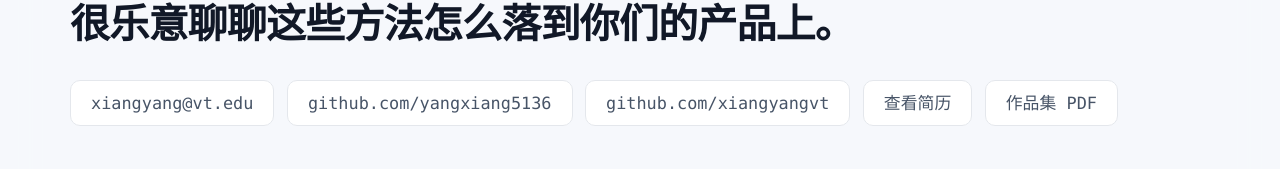
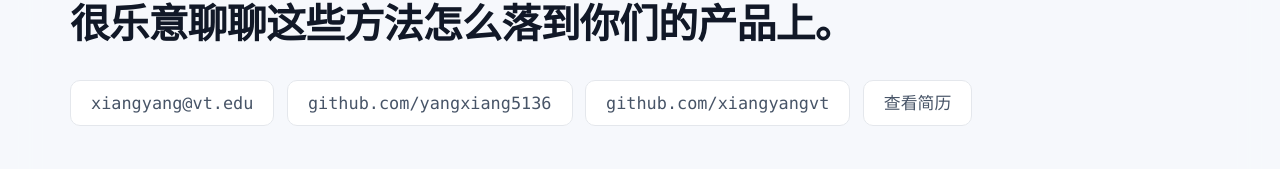
Before and after one commit to yangxiang5136/hci-portfolio, a plain HTML site: page index.html in a window 1280 px wide. Shown: the part 3395-3564 px from the top of the page. Drawn offline with Linux system fonts and the light colour scheme.

Commit message:
no-mistakes(test): Unpublish portfolio PDF from footer and route checks

```diff
--- a/index.html
+++ b/index.html
@@ -856,7 +856,6 @@ html[lang="en"] [data-zh]{display:none!important;}
       <a href="https://github.com/yangxiang5136" target="_blank" rel="noopener">github.com/yangxiang5136</a>
       <a href="https://github.com/xiangyangvt" target="_blank" rel="noopener">github.com/xiangyangvt</a>
       <a href="resume.html" target="_blank" rel="noopener"><span data-zh>查看简历</span><span data-en>View résumé</span></a>
-      <a href="assets/portfolio.pdf"><span data-zh>作品集 PDF</span><span data-en>Portfolio PDF</span></a>
     </div>
     <p class="foot-note">
       <span data-zh>部分项目仓库为私有，页面中的界面与图表均由本人制作。涉及第三方与商业保密的内容已做抽象与脱敏处理。</span>
```
Also changed, not shown: README.md, 1 other file.
